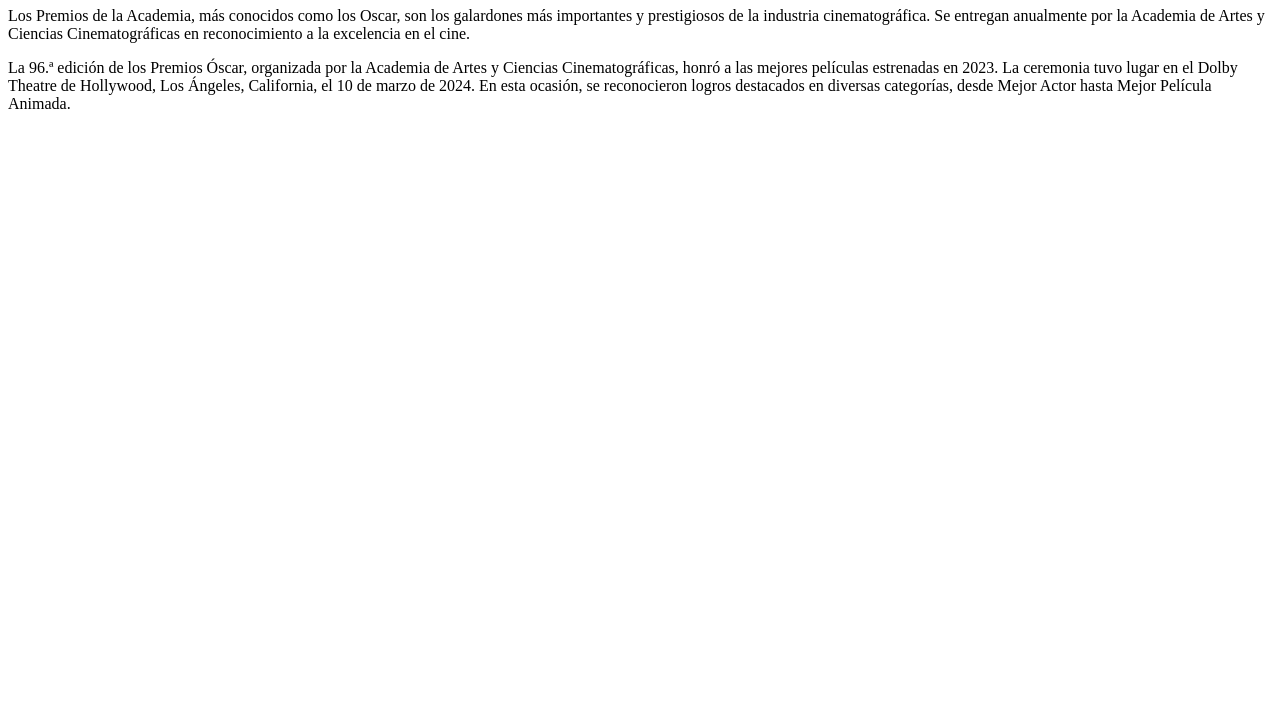
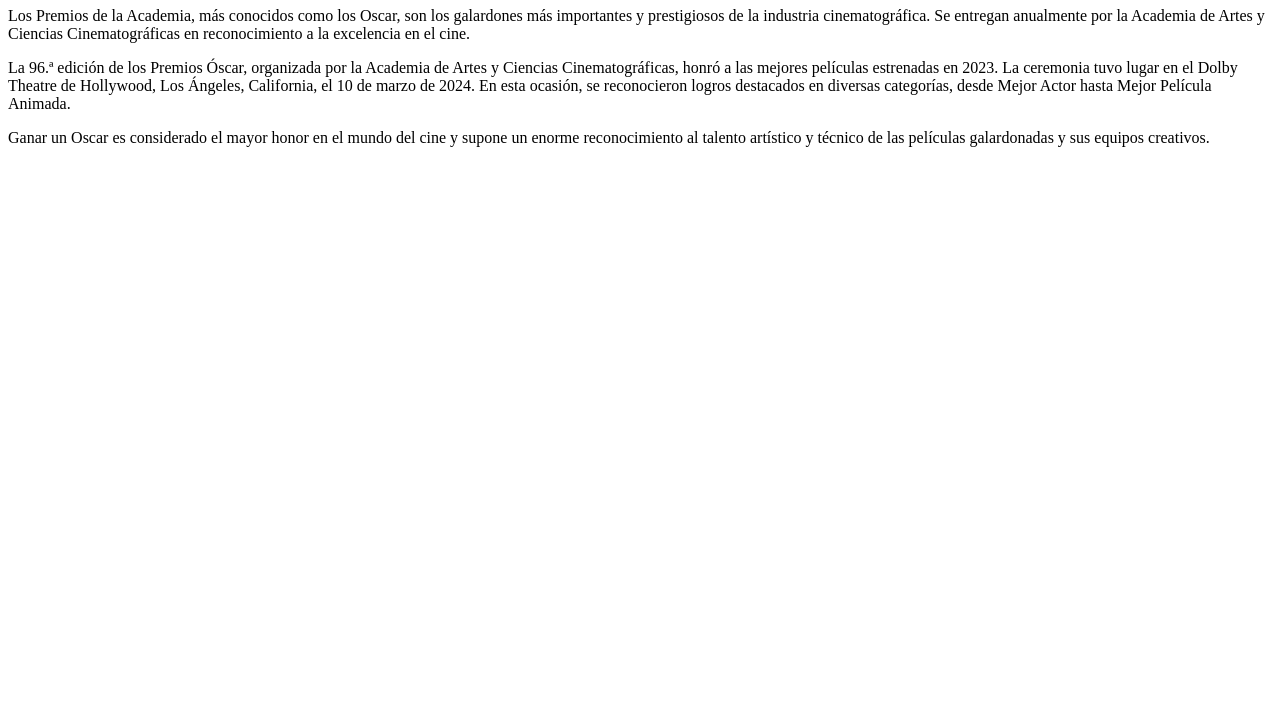
Before and after one commit to lalauu24/Pel-culas_ganadoras, a plain HTML site: page index.html in a window 1280 px wide. Shown: the part 73-800 px from the top of the page. Drawn offline with Linux system fonts and the light colour scheme.

Commit message:
tercer commit

```diff
--- a/index.html
+++ b/index.html
@@ -11,5 +11,6 @@
     </div>
     <p>Los Premios de la Academia, más conocidos como los Oscar, son los galardones más importantes y prestigiosos de la industria cinematográfica. Se entregan anualmente por la Academia de Artes y Ciencias Cinematográficas en reconocimiento a la excelencia en el cine.</p>
     <p>La 96.ª edición de los Premios Óscar, organizada por la Academia de Artes y Ciencias Cinematográficas, honró a las mejores películas estrenadas en 2023. La ceremonia tuvo lugar en el Dolby Theatre de Hollywood, Los Ángeles, California, el 10 de marzo de 2024. En esta ocasión, se reconocieron logros destacados en diversas categorías, desde Mejor Actor hasta Mejor Película Animada.</p>
+    <p>Ganar un Oscar es considerado el mayor honor en el mundo del cine y supone un enorme reconocimiento al talento artístico y técnico de las películas galardonadas y sus equipos creativos.</p>
 </body>
 </html>
```
